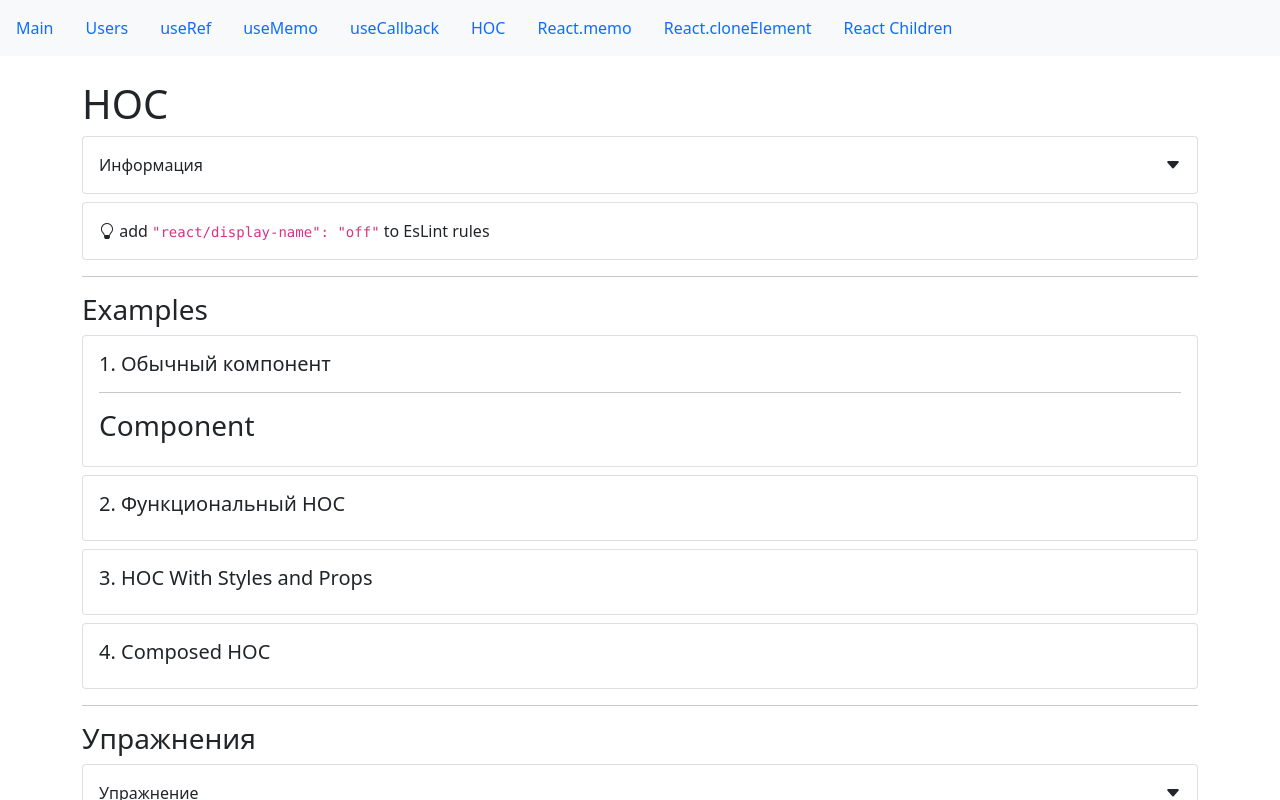
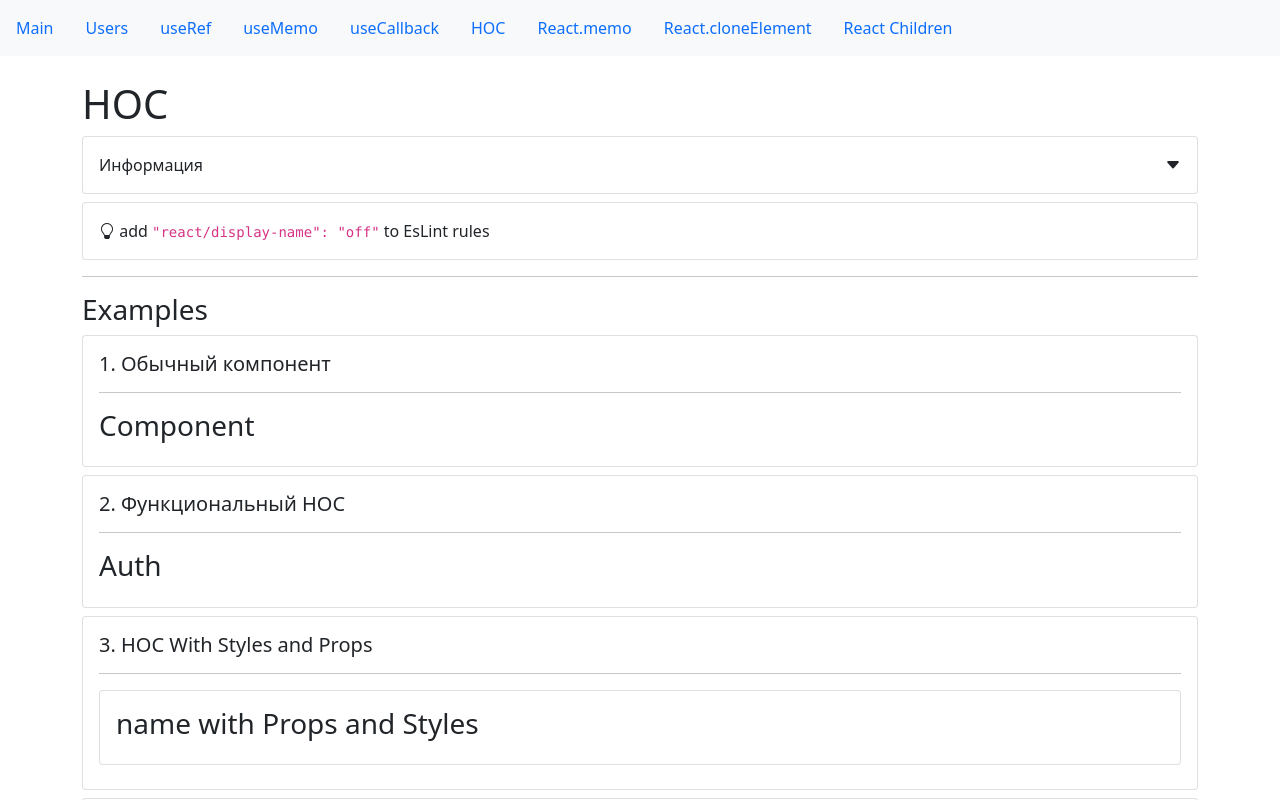
Before and after one commit to Solexofficial/react-extended-hooks-and-optimization, a React (Create React App) app: page /hoc in a window 1280 px wide. Shown: the top 800 px of the page. Built offline with nearby package versions, Linux system fonts and the light colour scheme.

Commit message:
feat: HOC

```diff
--- a/src/app/components/examples/hoc/hocExample.jsx
+++ b/src/app/components/examples/hoc/hocExample.jsx
@@ -4,7 +4,12 @@ import Component from "./someComponent";
 import CardWrapper from "../../common/Card";
 import SmallTitle from "../../common/typografy/smallTitle";
 import Divider from "../../common/divider";
+import withLogin from "./withLogin";
+import withPropsStyles from "./withPropsStyles";
 const HOCExample = () => {
+  const ComponentWithAuth = withLogin(Component);
+  const ComponentWithPropsStyles = withPropsStyles(Component);
+  const NewComponent = withPropsStyles(ComponentWithAuth);
   return (
     <>
       <CardWrapper>
@@ -14,12 +19,17 @@ const HOCExample = () => {
       </CardWrapper>
       <CardWrapper>
         <SmallTitle>2. Функциональный HOC</SmallTitle>
+        <Divider />
+        <ComponentWithAuth />
       </CardWrapper>
       <CardWrapper>
         <SmallTitle>3. HOC With Styles and Props</SmallTitle>
+        <Divider />
+        <ComponentWithPropsStyles />
       </CardWrapper>
       <CardWrapper>
         <SmallTitle>4. Composed HOC</SmallTitle>
+        <NewComponent />
       </CardWrapper>
     </>
   );
--- /dev/null
+++ b/src/app/components/examples/hoc/withLogin.jsx
@@ -0,0 +1,9 @@
+import React from "react";
+import Subtitle from "../../common/typografy/subtitle";
+
+const withLogin = (Component) => (props) => {
+  const isLogin = localStorage.getItem("auth");
+  return <>{isLogin ? <Component {...props} /> : <Subtitle>Auth</Subtitle>}</>;
+};
+
+export default withLogin;
--- /dev/null
+++ b/src/app/components/examples/hoc/withPropsStyles.jsx
@@ -0,0 +1,12 @@
+import React from "react";
+import CardWrapper from "../../common/Card";
+
+const withPropsStyles = (Component) => (props) => {
+  return (
+    <CardWrapper>
+      <Component {...props} name="name with Props and Styles" />
+    </CardWrapper>
+  );
+};
+
+export default withPropsStyles;
```
Also changed, not shown: .eslintrc.js. Lines whose indentation alone changed are shown as unchanged.
